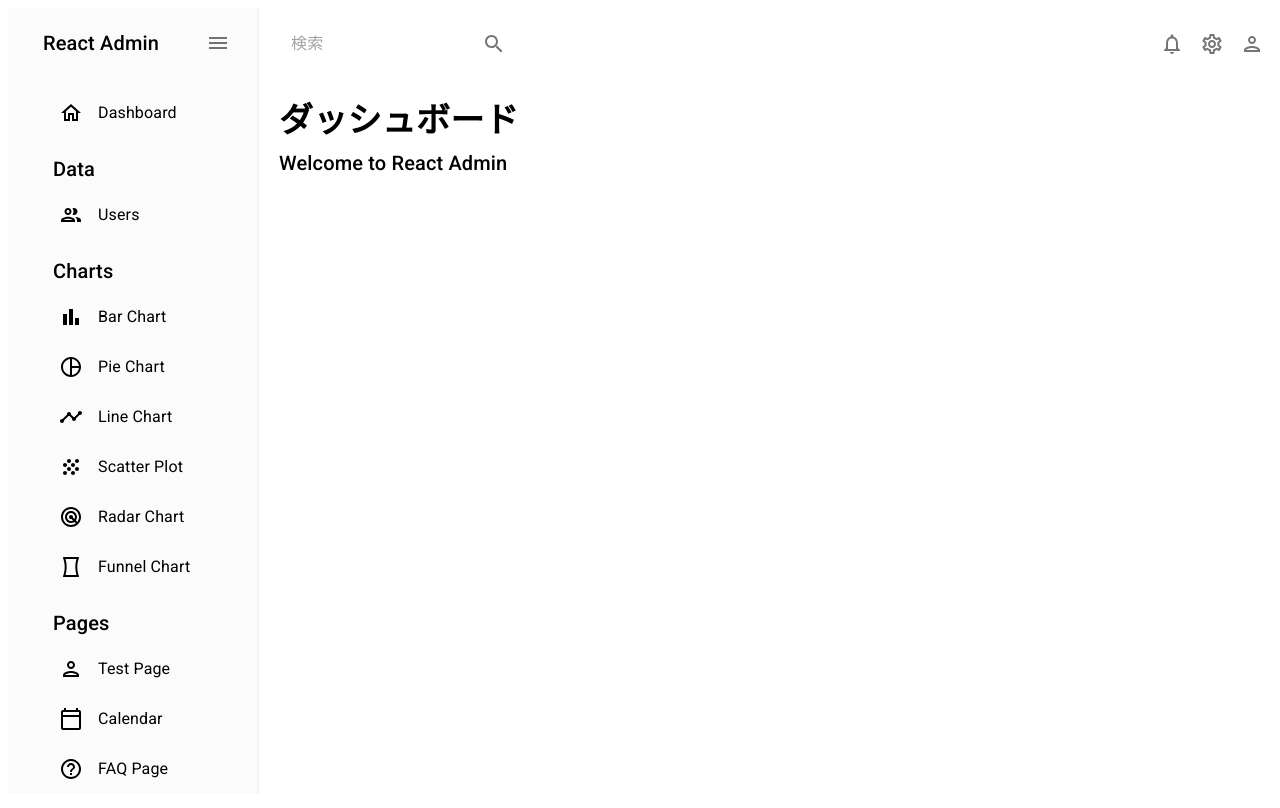
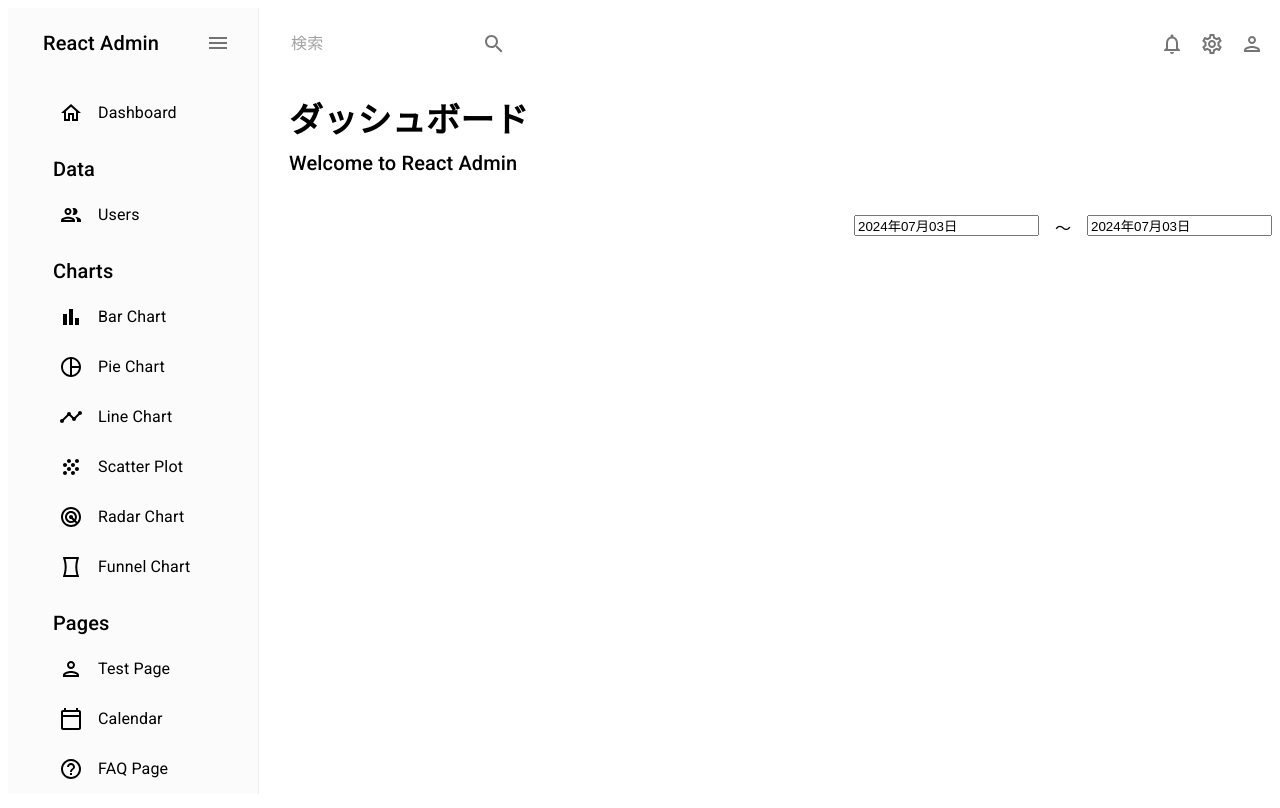
Before and after one commit to masakiwakabayashi/react_admin_panel_test, a React (Vite) app: page / in a window 1280 px wide. Built offline with nearby package versions, Linux system fonts and the light colour scheme.

Commit message:
create date component

```diff
--- a/package.json
+++ b/package.json
@@ -25,6 +25,7 @@
     "ra-data-json-server": "^5.0.3",
     "react": "^18.3.1",
     "react-admin": "^5.0.3",
+    "react-datepicker": "^7.3.0",
     "react-dom": "^18.3.1",
     "react-pro-sidebar": "^1.1.0",
     "react-router-dom": "^6.24.1"
--- a/src/App.jsx
+++ b/src/App.jsx
@@ -12,11 +12,16 @@ import Sidebar from "./components/molecules/Sidebar";
 
 import Test from "./components/pages/Test";
 
+import DateSelectComponent from "./components/molecules/DateComponent";
+import Header from "./components/atoms/Header";
+
 const App = () => (
   <div className="app">
     <Sidebar/>
     <main className="content">
       <Topbar/>
+      <Header title="ダッシュボード" subtitle="Welcome to React Admin" />
+      <DateSelectComponent />
       <Routes>
         <Route path="/" element={<Dashboard />} />
         <Route path="/users" element={<Users />} />
--- a/src/components/atoms/Header.jsx
+++ b/src/components/atoms/Header.jsx
@@ -2,7 +2,7 @@ import { Typography, Box } from "@mui/material";
 
 const Header = ({ title, subtitle }) => {
   return (
-    <Box mb="30px">
+    <Box m="20px 30px">
       <Typography
         variant="h4"
         color="black"
--- /dev/null
+++ b/src/components/molecules/DateComponent.jsx
@@ -0,0 +1,34 @@
+import React, { useState } from "react";
+import { Box } from "@mui/system";
+import DatePicker from "react-datepicker";
+import "react-datepicker/dist/react-datepicker.css";
+import ja from 'date-fns/locale/ja';
+
+const DateSelectComponent = ({selectedDate, onChange}) => {
+  const [startDate, setStartDate] = useState(new Date());
+  const [endDate, setEndDate] = useState(new Date());
+
+  return (
+    <Box display="flex" justifyContent="right">
+      <Box p={2}>
+        <DatePicker
+          selected={startDate}
+          onChange={(date) => setStartDate(date)}
+          dateFormat="yyyy年MM月dd日"
+          locale={ja}
+        />
+      </Box>
+      <Box py={2}>〜</Box>
+      <Box p={2}>
+        <DatePicker
+          selected={endDate}
+          onChange={(date) => setEndDate(date)}
+          dateFormat="yyyy年MM月dd日"
+          locale={ja}
+        />
+      </Box>
+    </Box>
+  );
+}
+
+export default DateSelectComponent;
--- a/src/components/pages/Dashboard/index.jsx
+++ b/src/components/pages/Dashboard/index.jsx
@@ -1,12 +1,14 @@
+import React, { useState } from "react";
 import { Box } from "@mui/system";
 import Header from "../../atoms/Header";
+import DateSelectComponent from "../../molecules/DateComponent";
+
+import BarChart from "../../organisms/diagrams/BarChart";
 
 const Dashboard = () => {
   return (
     <Box m="20px">
-      <Box display="flex" justifyContent="space-between" alignItems="center">
-        <Header title="ダッシュボード" subtitle="Welcome to React Admin" />
-      </Box>
+      <BarChart />
     </Box>
   );
 }
```
Also changed, not shown: src/components/pages/Test/index.jsx (+1 -1 lines), 1 other file (tests, documents, lock files or other folders).
